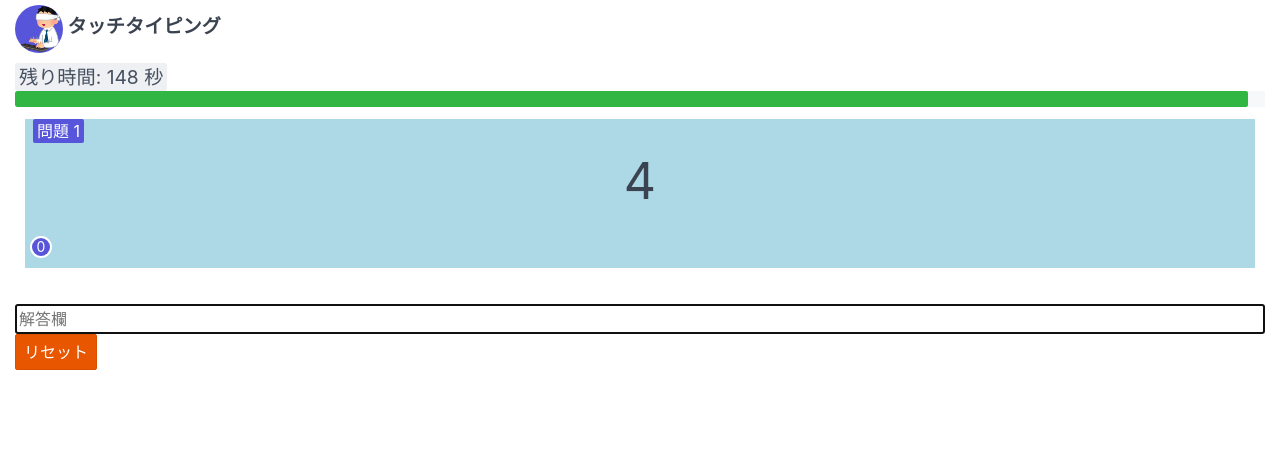
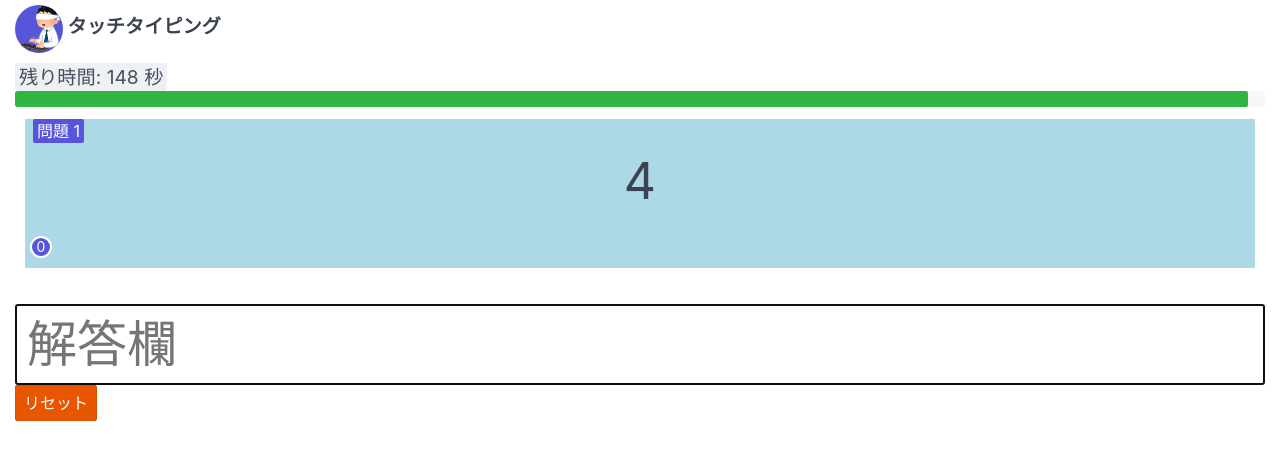
Before and after one commit to sireline/Touch_Typing, a plain HTML site: page index.html in a window 1280 px wide. Both pictures are taken after a click on the button "スタート". Drawn offline with Linux system fonts and the light colour scheme.

Commit message:
Update index.html

```diff
--- a/index.html
+++ b/index.html
@@ -62,7 +62,7 @@
                 </div>
                 <div class="columns">
                     <div v-show="started" class="column">
-                        <input ref="answerInput" class="col-12" :disabled="!started" placeholder="解答欄" v-model="answer" @keypress="getKey">
+                        <input ref="answerInput" class="font-big col-12" :disabled="!started" placeholder="解答欄" v-model="answer" @keypress="getKey">
                     </div>
                 </div>
                 <div class="columns">
```
